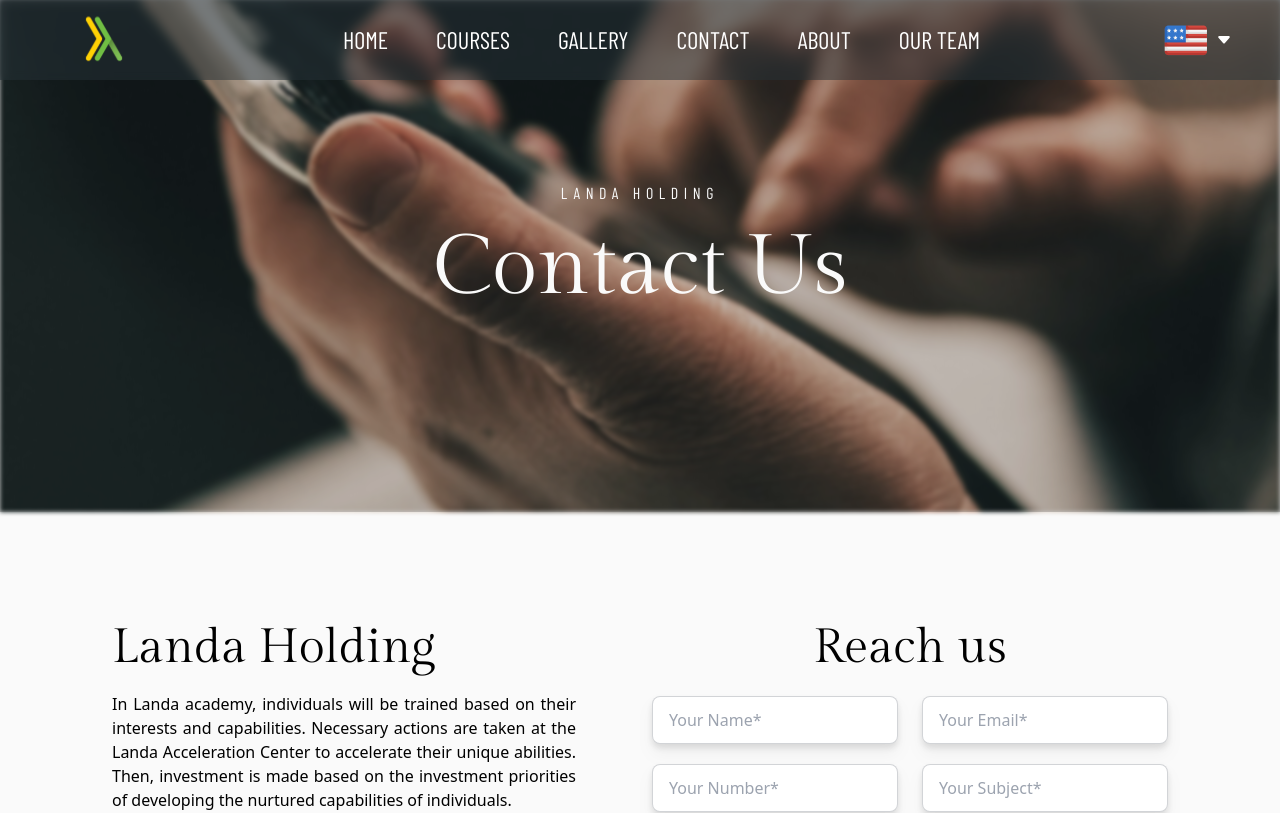
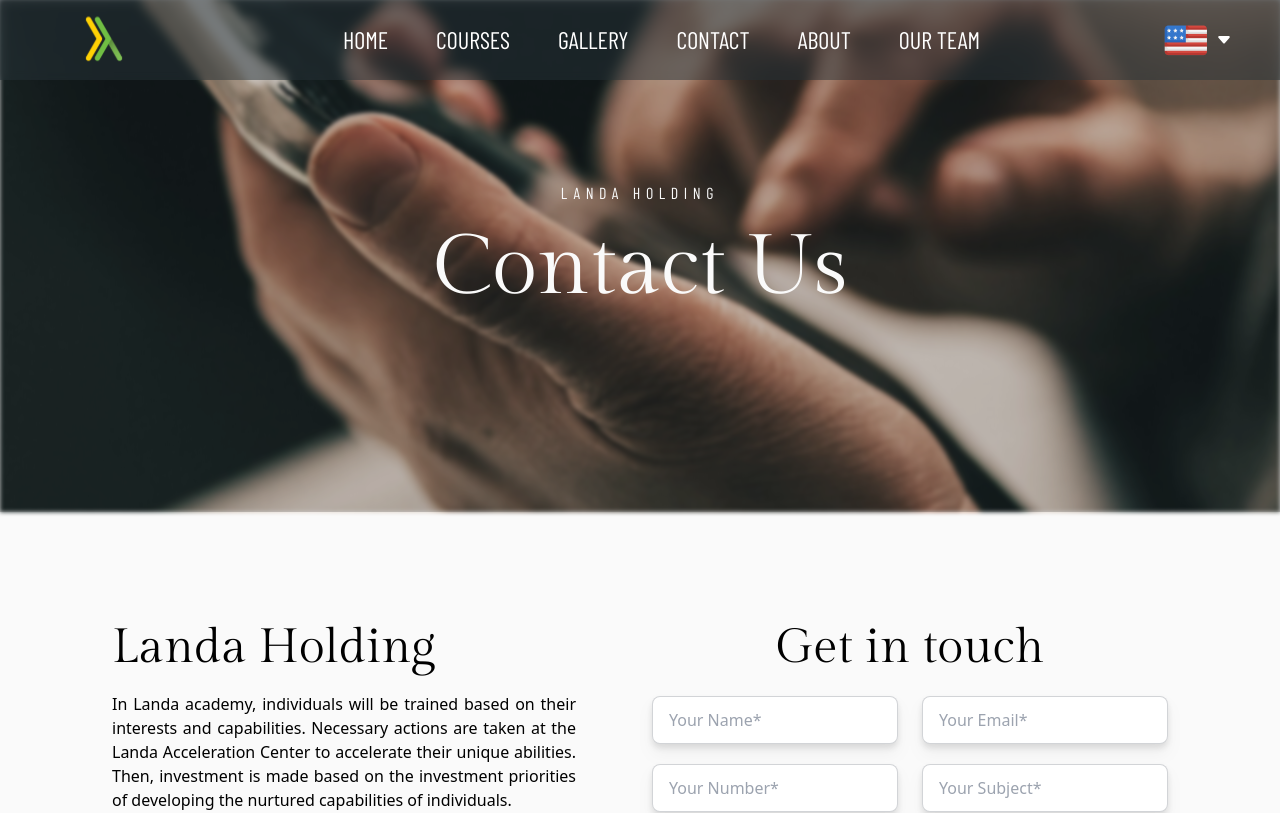
Before and after one commit to Landa-Startup/academy, a Next.js app: page /contact in a window 1280 px wide. Shown: the top 813 px of the page. Built offline with nearby package versions, Linux system fonts and the light colour scheme; no server answers.

Commit message:
fix: fixed contact us

```diff
--- a/components/common/form/ContactUsForm.tsx
+++ b/components/common/form/ContactUsForm.tsx
@@ -70,7 +70,7 @@ export default function ContactUsForm() {
   };
   return (
     <div>
-      <h2 className="text-center font-gilda text-5xl font-light">Reach us</h2>
+      <h2 className="text-center font-gilda text-5xl font-light">Get in touch</h2>
       <form onSubmit={handleSubmit(onSubmit)}>
         <div className="my-6 grid grid-cols-1 gap-x-6 gap-y-5 md:grid-cols-2">
           <div className="flex flex-col">
```
